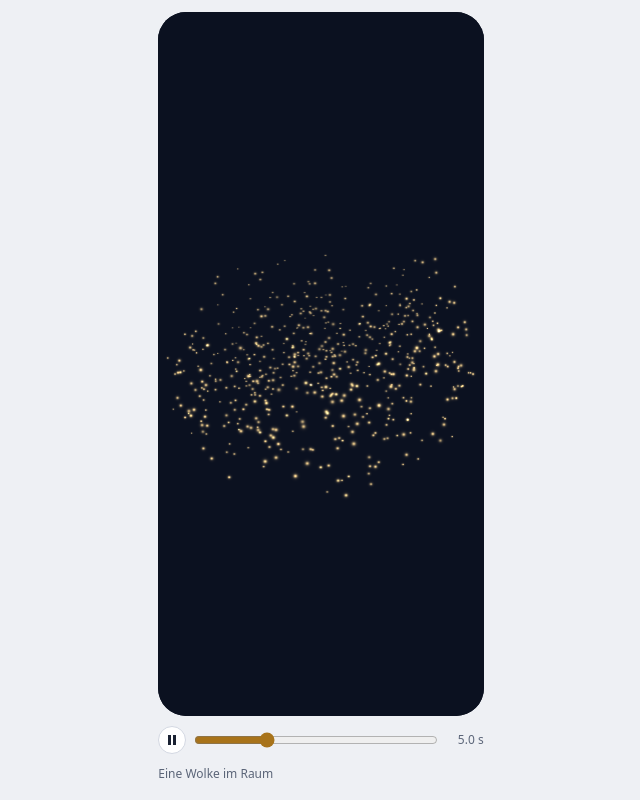
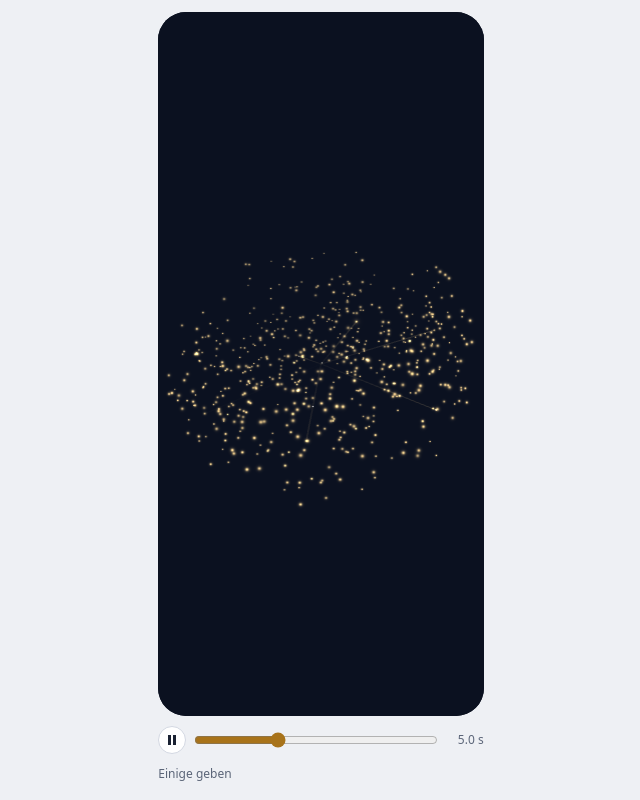
Before and after one commit to fusiongodo/ema-ui-library, a plain HTML site: page intro-storyboards/cloud/index.html in a window 1280 px wide. Shown: the whole page, without its empty margins (319-959 px from the left). Drawn offline with nearby package versions, Linux system fonts and the light colour scheme.

Commit message:
Intro The cloud, round 5: first star with presence, giving from 4.4 s, 15 s in all
Co-Authored-By: Claude Fable 5.2 <noreply@anthropic.com>

```diff
--- a/intro-storyboards/cloud/index.html
+++ b/intro-storyboards/cloud/index.html
@@ -46,7 +46,7 @@ body{overflow-x:hidden}
       <button class="btn icon" id="play" aria-label="Abspielen">
         <svg width="12" height="12" viewBox="0 0 12 12" aria-hidden="true"><path id="playIcon" fill="currentColor" d="M2 1l9 5-9 5z"/></svg>
       </button>
-      <input type="range" id="scrub" min="0" max="19.2" step="0.01" value="0" aria-label="Zeit">
+      <input type="range" id="scrub" min="0" max="15" step="0.01" value="0" aria-label="Zeit">
       <span class="time" id="time">0.0 s</span>
     </div>
     <div class="row2">
@@ -61,7 +61,7 @@ body{overflow-x:hidden}
 (function(){
 'use strict';
 // ---------------------------------------------------------------- constants
-var T_END = 19.2;
+var T_END = 15;   // recomputed from R0 below
 var N = 600;
 var R = 10;
 var ASPECT = 390 / 844;
@@ -77,8 +77,8 @@ var COL_WARM = hex('#FFD27A'), COL_CHARGED = hex('#FFF1C9'),
 var BG = hex('#0B1120');
 
 var STEPS = [
-  [0.0,'Ein Stern'],[1.5,'Mehr und mehr'],[3.5,'Eine Wolke im Raum'],[7.0,'Einige geben'],
-  [8.8,'Das Zentrum antwortet'],[10.2,'Alle leuchten']
+  [0.0,'Ein Stern'],[1.5,'Mehr und mehr'],[3.5,'Eine Wolke im Raum'],[4.4,'Einige geben'],
+  [6.2,'Das Zentrum antwortet'],[7.5,'Alle leuchten']
 ];  // the later steps are appended once the rain / ring times are known (see T_FALL0, R0)
 
 function hex(h){ var n = parseInt(h.slice(1),16); return [(n>>16&255)/255,(n>>8&255)/255,(n&255)/255]; }
@@ -119,25 +119,13 @@ for (var i = 0; i < N; i++){
   });
 }
 
-// orbit angle = integral of the spin rate; rate: 0 -> 1 (smootherstep 4.0..7.5), 1 -> 0 (smootherstep 11.0..12.7,
-// while the stars already rise: they spiral upward, the last turn dies as the last stars reach the line).
-// SPIN_DIR: the cloud's own turn matches the apparent turn from the camera moving right (checked numerically).
-var SPIN_DIR = -1, SPIN_T1 = 11.0, SPIN_T2 = 12.7;
-// Spin-up starts at SP0 (visible turning from ~3.8) and reaches rate 1 at SP1 = 8.0. Its shape ss(x^q) is chosen so
-// that the angle for t >= 8.0 equals the earlier version exactly (up(t) = t - 5.75): t < SP0 (opening) and everything
-// from the giving on keep their star positions. q is solved once: mean rate over the ramp = (SP1 - 5.75) / (SP1 - SP0).
-var SP0 = 2.8, SP1 = 8.0;
-function rampI(x, q){ // integral of ss(u^q) over u in 0..x
-  return 6*Math.pow(x,5*q+1)/(5*q+1) - 15*Math.pow(x,4*q+1)/(4*q+1) + 10*Math.pow(x,3*q+1)/(3*q+1);
-}
-var SPIN_Q = (function(){
-  var target = (SP1 - 5.75) / (SP1 - SP0), lo = 0.2, hi = 5;
-  for (var it = 0; it < 80; it++){ var m = (lo + hi) / 2; if (rampI(1, m) > target) lo = m; else hi = m; }
-  return (lo + hi) / 2;
-})();
+// orbit angle = integral of the spin rate; rate: 0 -> 1 (smootherstep 2.8..5.6: the turn is complete before the
+// giving), 1 -> 0 (smootherstep 8.4..10.1, while the stars already rise: they spiral upward, the last turn dies as
+// the last stars reach the line). SPIN_DIR: the cloud's own turn matches the apparent turn from the camera moving right.
+var SPIN_DIR = -1, SPIN_T1 = 8.4, SPIN_T2 = 10.1, SP0 = 2.8, SP1 = 5.6;
 function spinA(t){
-  var up = t <= SP0 ? 0 : t < SP1 ? (SP1 - SP0) * rampI((t - SP0) / (SP1 - SP0), SPIN_Q) : (SP1 - 5.75) + (t - SP1);
-  var D = SPIN_T2 - SPIN_T1;
+  var U = SP1 - SP0, D = SPIN_T2 - SPIN_T1;
+  var up = t <= SP0 ? 0 : t < SP1 ? U * ssI((t - SP0) / U) : U / 2 + (t - SP1);
   var dn = t <= SPIN_T1 ? 0 : t < SPIN_T2 ? D * ssI((t - SPIN_T1) / D) : D / 2 + (t - SPIN_T2);
   return SPIN_DIR * (up - dn);
 }
@@ -158,15 +146,15 @@ function cloudPos(i, A, dz, out){
 // ---------------------------------------------------------------- camera
 // W(t): one eased curve in log space, 0.6 .. 6.0
 function camW(t){ return W0 * Math.pow(W_END / W0, eIO(seg(t, 0.6, 6.0))); }
-// the switch: one smootherstep over 10.45..12.0 for angles, fov and depth
-var SW_T1 = 10.45, SW_T2 = 12.0;
+// the switch: one smootherstep over 7.85..9.4 for angles, fov and depth
+var SW_T1 = 7.85, SW_T2 = 9.4;
 function swU(t){ return ss(seg(t, SW_T1, SW_T2)); }
 function camFov(t){
   if (t < SW_T1) return 8 + 34 * eIO(seg(t, 2.8, 5.3));
   return 42 - 36 * swU(t);
 }
 function camAngles(t){
-  var d = ss(seg(t, 2.6, 7.0)), b = swU(t);
+  var d = ss(seg(t, 2.6, 6.0)), b = swU(t);
   return [28 * DEG * d * (1-b), 8 * DEG * d * (1-b)];
 }
 function camDepth(t){ return t < SW_T1 ? depthS(t) : 1 - swU(t); }
@@ -186,12 +174,33 @@ for (i = 0; i < N; i++){ cloudPos(i, 0, 0, p0); S[i].dh = Math.hypot(p0[0]-hero0
 for (i = 1; i < N; i++){
   // first the hero's neighbours as the frame widens, then a wave running outward from the hero; all lit by 4.5
   var st = Math.min(camWinv(S[i].dh * 1.15), 2.5 + 1.4 * S[i].dh / dmax) + rand() * 0.12;
-  S[i].fade = Math.max(0.8, Math.min(4.0, st));
+  S[i].fade = Math.max(1.2, Math.min(4.0, st));   // the hero is alone a little longer
 }
 
 // ---------------------------------------------------------------- givers (step 4)
-var GIVE_GAP = 0.1375, GIVE_T0 = 7.0, SPARK_DUR = 0.7;
-var givers = [0];
+var GIVE_GAP = 0.1375, GIVE_T0 = 4.4, SPARK_DUR = 0.7;
+var givers = [0], givers0 = [0];
+var HERO_B = 1.15 * (function(){ var m = 0; for (var j = 1; j < N; j++) m = Math.max(m, S[j].bright); return m; })();
+// camera at time t (shared by render and the giver check)
+function setCam(t, cam){
+  var W = camW(t), fov = camFov(t), ang = camAngles(t);
+  var dist = W / (Math.tan(fov/2*DEG) * ASPECT);
+  camTarget(t, tmp);
+  cam.fov = fov; cam.updateProjectionMatrix();
+  cam.position.set(tmp[0] + dist*Math.sin(ang[0])*Math.cos(ang[1]),
+                   tmp[1] + dist*Math.sin(ang[1]),
+                   tmp[2] + dist*Math.cos(ang[0])*Math.cos(ang[1]));
+  cam.lookAt(tmp[0], tmp[1], tmp[2]);
+  cam.updateMatrixWorld(); cam.matrixWorldInverse.copy(cam.matrixWorld).invert();
+  return dist;
+}
+var chkCam = new THREE.PerspectiveCamera(8, ASPECT, 0.05, 5000), chkV = new THREE.Vector3();
+function onScreen(j, t, lim){   // live cloud position at t (stars orbit until the rise)
+  cloudPos(j, spinA(t), depthS(t), p0);
+  setCam(t, chkCam);
+  chkV.set(p0[0], p0[1], p0[2]).project(chkCam);
+  return chkV.z < 1 && Math.abs(chkV.x) <= lim && Math.abs(chkV.y) <= lim;
+}
 (function(){
   var sectors = [0,1,2,3,4,5,6,7];
   for (var a = 7; a > 0; a--){ var b = Math.floor(rand()*(a+1)), tt = sectors[a]; sectors[a] = sectors[b]; sectors[b] = tt; }
@@ -205,7 +214,15 @@ var givers = [0];
       ang = ((ang % (2*Math.PI)) + 2*Math.PI) % (2*Math.PI);
       if (Math.floor(ang / (Math.PI/4)) === sec && (sec !== 0 || ang > 0.3)) cand.push(j);
     }
-    givers.push(cand[Math.floor(rand() * cand.length)]);
+    // same random draw as before; if that star is not lit or not inside the frame (5 % margin) at its give time,
+    // take the next candidate of the sector that is (deterministic)
+    var k0 = Math.floor(rand() * cand.length), tg = GIVE_T0 + givers.length * GIVE_GAP, pick = cand[k0];
+    givers0.push(pick);
+    for (var m = 0; m < cand.length; m++){
+      var jj = cand[(k0 + m) % cand.length];
+      if (S[jj].fade + 0.5 <= tg && onScreen(jj, tg, 0.9)){ pick = jj; break; }
+    }
+    givers.push(pick);
   });
 })();
 givers.forEach(function(g, k){ S[g].give = GIVE_T0 + k * GIVE_GAP; });
@@ -218,7 +235,7 @@ function sy(f){ return (0.5 - f) * H_W; }      // stage y (fraction from top) ->
 var Y_TOP = sy(0.14), Y_BASE = sy(0.78);
 var PITCH = 2 * W_END / 68;                     // dot diameter in world units
 var LEAVE_SPREAD = 0.5;   // short: with arrivals spread over 0.7 s, at most ~270 stars sit on the line at once
-var RISE_T0 = 10.45, RISE_STAG = 0.7, RISE_DUR = 1.1;
+var RISE_T0 = 7.85, RISE_STAG = 0.7, RISE_DUR = 1.1;
 function sstep(x){ x = clamp01(x); return x*x*(3 - 2*x); }   // smoothstep: the rise picks up sooner
 
 (function(){
@@ -267,7 +284,7 @@ var BELL_T1 = T_FALL0 + 0.5, BELL_T2 = T_LAND - 0.1;    // outlines grow out of
 var R0 = T_LAND - 0.25;                                 // ring starts before the last star has landed
 var R1 = R0 + 1.0;                                      // ring rotation + breathing
 T_END = Math.ceil((R0 + 4.2) * 10 - 1e-9) / 10;
-STEPS.push([10.45,'Aufsteigen'], [Math.round(T_FALL0*10)/10,'Regen, zwei Glocken'],
+STEPS.push([RISE_T0,'Aufsteigen'], [Math.round(T_FALL0*10)/10,'Regen, zwei Glocken'],
            [Math.round(R0*10)/10,'Der Kreis'], [Math.round((R0+3.0)*10)/10,'MEjority']);
 
 // ring
@@ -297,8 +314,8 @@ function ringRot(t){
 // ray fades in at rayOn, the signal leaves at dep and arrives at arr, the star glows up from arr, the ray fades from arr
 for (i = 0; i < N; i++){
   var sI = S[i];
-  sI.rayOn = 8.75 + 0.3 * (sI.r / R) + 0.2 * rand();
-  sI.dep = 9.3 + 0.3 * rand();
+  sI.rayOn = 6.15 + 0.3 * (sI.r / R) + 0.2 * rand();
+  sI.dep = 6.7 + 0.3 * rand();
   sI.arr = sI.dep + 0.75 + 0.15 * rand();
 }
 function ringRad(t){ return RING_R * (1 + 0.015 * Math.sin(2*Math.PI*(t-R1)/3.6) * eIO(seg(t,R1,R1+0.8))); }
@@ -352,8 +369,8 @@ var scene = new THREE.Scene();
 var camera = new THREE.PerspectiveCamera(8, ASPECT, 0.05, 5000);
 
 var NG = givers.length;
-var NP = N + NG + 1 + N;            // stars, giver signals, centre glow, answer signals
-var I_MINI = N, I_GLOW = N + NG, I_HEAD = N + NG + 1;
+var NP = N + NG + 1 + N + 1;        // stars, giver signals, centre glow, answer signals, hero glow
+var I_MINI = N, I_GLOW = N + NG, I_HEAD = N + NG + 1, I_HALO = N + NG + 1 + N;
 var pPos = new Float32Array(NP*3), pSize = new Float32Array(NP), pBright = new Float32Array(NP),
     pCol = new Float32Array(NP*3), pSq = new Float32Array(NP);
 var pg = new THREE.BufferGeometry();
@@ -446,14 +463,7 @@ var cc = [0,0,0], cc2 = [0,0,0];
 
 function render(t){
   // camera
-  var W = camW(t), fov = camFov(t), ang = camAngles(t);
-  var dist = W / (Math.tan(fov/2*DEG) * ASPECT);
-  camTarget(t, tmp);
-  camera.fov = fov; camera.updateProjectionMatrix();
-  camera.position.set(tmp[0] + dist*Math.sin(ang[0])*Math.cos(ang[1]),
-                      tmp[1] + dist*Math.sin(ang[1]),
-                      tmp[2] + dist*Math.cos(ang[0])*Math.cos(ang[1]));
-  camera.lookAt(tmp[0], tmp[1], tmp[2]);
+  var dist = setCam(t, camera);
   pMat.uniforms.uRef.value = dist;
   pMat.uniforms.uDepth.value = camDepth(t);
 
@@ -467,9 +477,13 @@ function render(t){
     var b, size = s.size, sq = 0;
     // visibility (steps 1-2)
     if (i === 0){
-      var fl = 0.375 + 0.125 * (0.62*Math.sin(2*Math.PI*t/0.83) + 0.38*Math.sin(2*Math.PI*t/0.29 + 1.3));
-      var weak = fl * eOut(seg(t, 0, 0.6));
-      b = lerp(weak, s.bright * tw, eIO(seg(t, 1.5, 3.2)));
+      // the hero: fades in calmly (0..0.5), breathes +-8 % (1.6 s) instead of twinkling until 3.2, stays a little
+      // larger and brighter than the others until its own rise, then becomes one point among the others
+      var hA = eIO(seg(t, 1.5, 3.2)), hR = eIO(seg(t, s.rise, s.rise + RISE_DUR));
+      var breath = 1 + 0.08 * Math.sin(2*Math.PI*t/1.6);
+      var mod = lerp(breath, tw, eIO(seg(t, 3.2, 4.2)));
+      b = lerp(lerp(1.0, HERO_B, hA), s.bright, hR) * mod * eOut(seg(t, 0, 0.5));
+      size *= lerp(lerp(4.5, 1.5, hA), 1, hR);
     } else {
       b = s.bright * tw * eIO(seg(t, s.fade, s.fade + 0.5));
     }
@@ -512,8 +526,13 @@ function render(t){
         b *= 1 + 1.5 * hb; size *= 1 + 0.35 * hb;
       }
     }
-    if (i === 0) size *= lerp(1.8, 1, eIO(seg(t, 1.5, 3.2)));
     pSize[i] = size; pBright[i] = b; pSq[i] = sq; setCol(i, col);
+    if (i === 0){
+      // the hero's soft glow: a wide, faint warm point on the hero; breathes with it, fades with its extra during the rise
+      var hFade = 1 - eIO(seg(t, s.rise, s.rise + RISE_DUR));
+      pPos[I_HALO*3] = sp[0]; pPos[I_HALO*3+1] = sp[1]; pPos[I_HALO*3+2] = sp[2];
+      pSize[I_HALO] = 3.2 * size; pBright[I_HALO] = 0.10 * b * hFade; pSq[I_HALO] = 0; setCol(I_HALO, COL_WARM);
+    }
   }
 
   // a few give: a thin warm ray from each giver to the centre, a small signal travels down it (live star position)
@@ -536,22 +555,22 @@ function render(t){
   giveRays.visible = anyGive;
   gg.attributes.position.needsUpdate = true; gg.attributes.color.needsUpdate = true;
 
-  // centre glow: gradual brightening per arrival, a swell to a small climax (8.3..9.4, overlapping the last
-  // arrivals, whose pulses ride on top), dims while the light leaves (9.4..10.3), rests, fades out 10.45..11.2
+  // centre glow: gradual brightening per arrival, a swell to a small climax (5.7..6.8, overlapping the last
+  // arrivals, whose pulses ride on top), dims while the light leaves (6.8..7.7), rests, fades out 7.85..8.6
   var gb = 0, gp = 0;
   for (g = 0; g < NG; g++){
     var ta = S[givers[g]].give + SPARK_DUR;
     if (t >= ta){ gb += 0.1; gp += Math.exp(-(t - ta) / 0.14); }
   }
   var gsz = 44;
-  var sw = eIO(seg(t, 8.3, 9.4));
+  var sw = eIO(seg(t, 5.7, 6.8));
   gsz = lerp(gsz, 70, sw); gb = lerp(gb, 1.15, sw);
-  if (t >= 9.4){
-    var dm = eIO(seg(t, 9.4, 10.3));
+  if (t >= 6.8){
+    var dm = eIO(seg(t, 6.8, 7.7));
     gsz = lerp(70, 44, dm); gb = lerp(1.15, 0.3, dm);
   }
   gsz += 44 * 0.18 * gp; gb += 0.12 * gp;
-  gb *= 1 - eIO(seg(t, 10.45, 11.2));
+  gb *= 1 - eIO(seg(t, 7.85, 8.6));
   pPos[I_GLOW*3] = 0; pPos[I_GLOW*3+1] = 0; pPos[I_GLOW*3+2] = 0;
   pSize[I_GLOW] = gsz; pBright[I_GLOW] = gb; setCol(I_GLOW, COL_CHARGED); pSq[I_GLOW] = 0;
 
@@ -576,8 +595,8 @@ function render(t){
   rg.attributes.position.needsUpdate = true; rg.attributes.color.needsUpdate = true;
 
   // chart lines
-  var cp = eIO(seg(t, 10.7, 11.8));
-  chart.visible = t >= 10.7 && t < R0 + 0.6;
+  var cp = eIO(seg(t, 8.1, 9.2));
+  chart.visible = t >= 8.1 && t < R0 + 0.6;
   chart.material.opacity = 0.45 * (1 - seg(t, R0, R0 + 0.6));
   var half = 0.84 * cp;
   var L = [
@@ -680,7 +699,7 @@ function seek(t){
 }
 window.seek = seek;
 window.__cloud = { camera: camera, pos: pPos, bright: pBright, S: S,
-  times: { T_FALL0: T_FALL0, T_LAND: T_LAND, R0: R0, T_END: T_END, BELL_T1: BELL_T1, BELL_T2: BELL_T2, RISE_DUR: RISE_DUR }, STEPS: STEPS };
+  times: { T_FALL0: T_FALL0, T_LAND: T_LAND, R0: R0, T_END: T_END, BELL_T1: BELL_T1, BELL_T2: BELL_T2, RISE_DUR: RISE_DUR }, STEPS: STEPS, givers: givers, givers0: givers0 };
 
 playBtn.addEventListener('click', function(){ playing ? pause() : play(); });
 again.addEventListener('click', function(){ play(0); });
```
Also changed, not shown: 2 other files.
